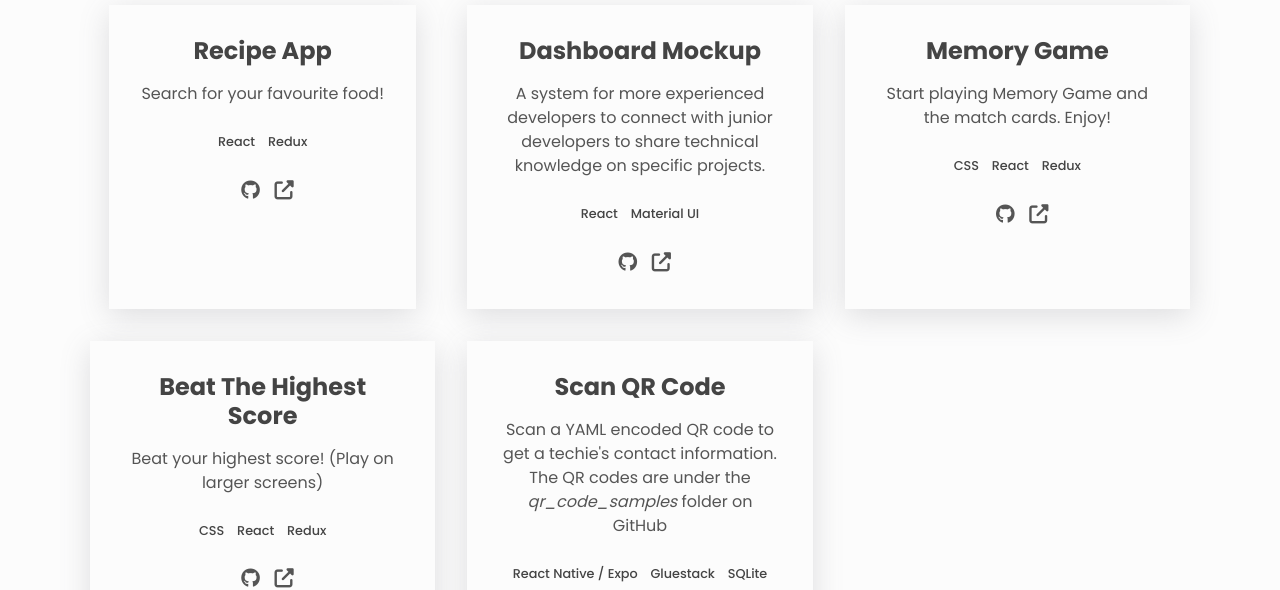
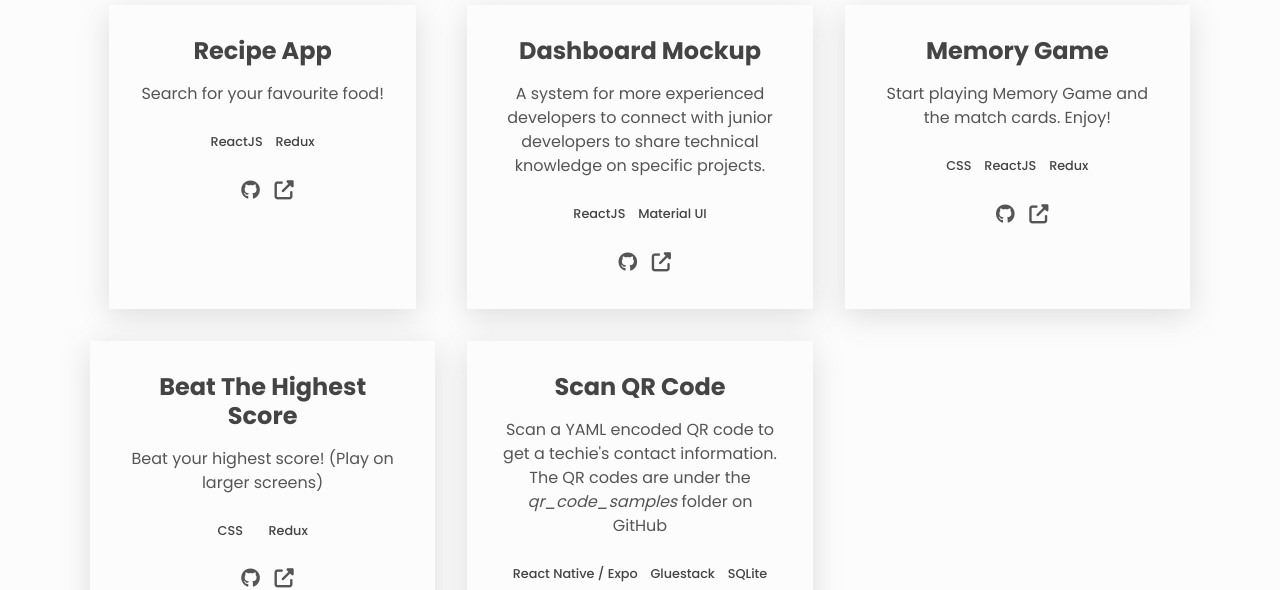
Before and after one commit to sunny-bboy/website, a plain HTML site: page index.html in a window 1280 px wide. Shown: the part 720-1310 px from the top of the page. Drawn offline with Linux system fonts and the light colour scheme.

Commit message:
Updated CV

```diff
--- a/index.html
+++ b/index.html
@@ -101,7 +101,7 @@
             <h3>Recipe App</h3>
             <p class="project__description">Search for your favourite food!</p>
             <ul class="project__stack">
-              <li class="project__stack-item">React</li>
+              <li class="project__stack-item">ReactJS</li>
               <li class="project__stack-item">Redux</li>
             </ul>
             <a
@@ -127,7 +127,7 @@
               developers to share technical knowledge on specific projects.
             </p>
             <ul class="project__stack">
-              <li class="project__stack-item">React</li>
+              <li class="project__stack-item">ReactJS</li>
               <li class="project__stack-item">Material UI</li>
             </ul>
             <a
@@ -153,7 +153,7 @@
             </p>
             <ul class="project__stack">
               <li class="project__stack-item">CSS</li>
-              <li class="project__stack-item">React</li>
+              <li class="project__stack-item">ReactJS</li>
               <li class="project__stack-item">Redux</li>
             </ul>
 
@@ -180,7 +180,7 @@
             </p>
             <ul class="project__stack">
               <li class="project__stack-item">CSS</li>
-              <li class="project__stack-item">React</li>
+              <li class="project__stack-item"></li>
               <li class="project__stack-item">Redux</li>
             </ul>
 
@@ -234,7 +234,7 @@
             <i class="fab fa-css3-alt" style="color: #1572b6"></i> CSS
           </li>
           <li class="skills__list-item btn btn--plain">
-            <i class="fab fa-js" style="color: #f0db4f"></i> Vanilla JavaScript
+            <i class="fab fa-js" style="color: #f0db4f"></i> JavaScript
           </li>
           <li class="skills__list-item btn btn--plain">
             <i class="fab fa-node-js" style="color: rgb(33, 170, 9)"></i>
@@ -250,7 +250,7 @@
             <i class="fab fa-docker" style="color: #01a4fc"></i> Docker
           </li>
           <li class="skills__list-item btn btn--plain">
-            <i class="fab fa-react" style="color: #61dafb"></i> React
+            <i class="fab fa-react" style="color: #61dafb"></i> ReactJS
           </li>
           <li class="skills__list-item btn btn--plain">
             <i class="fab fa-react" style="color: #61dafb"></i> React Native
```
